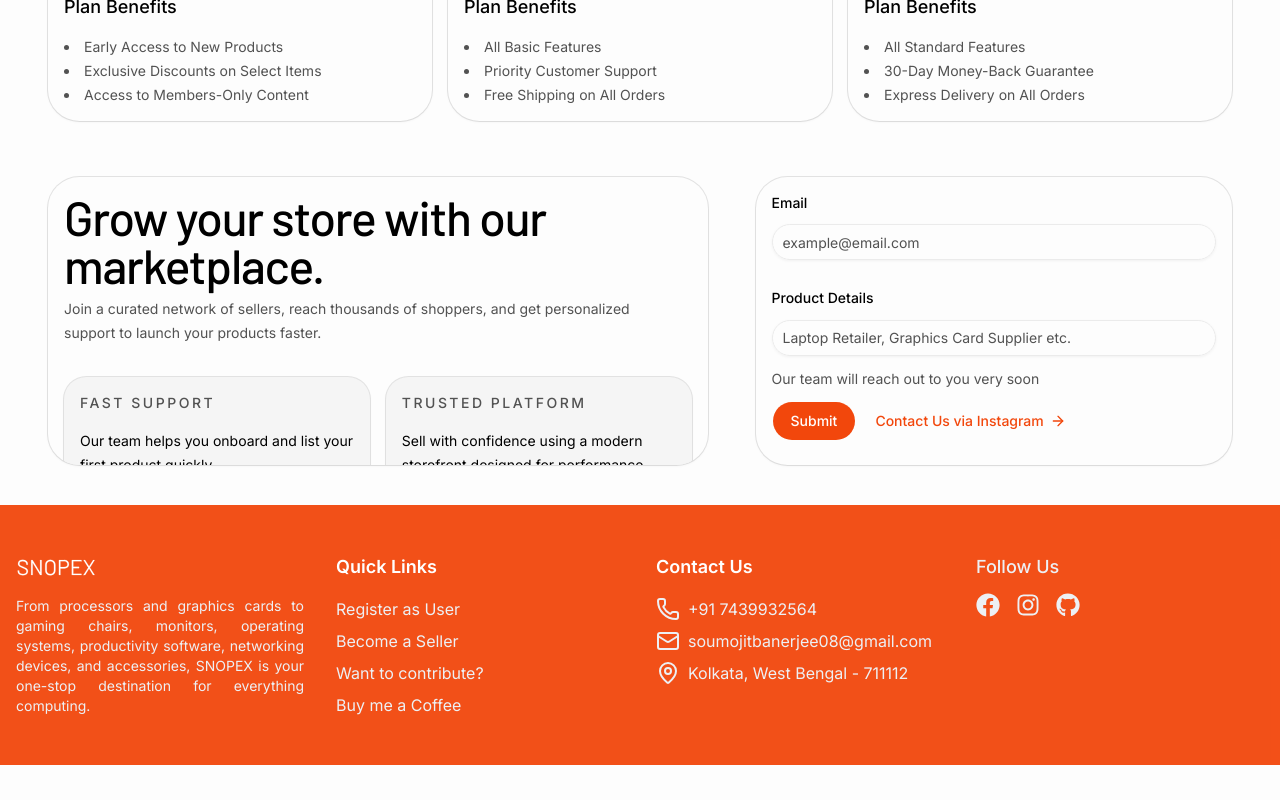
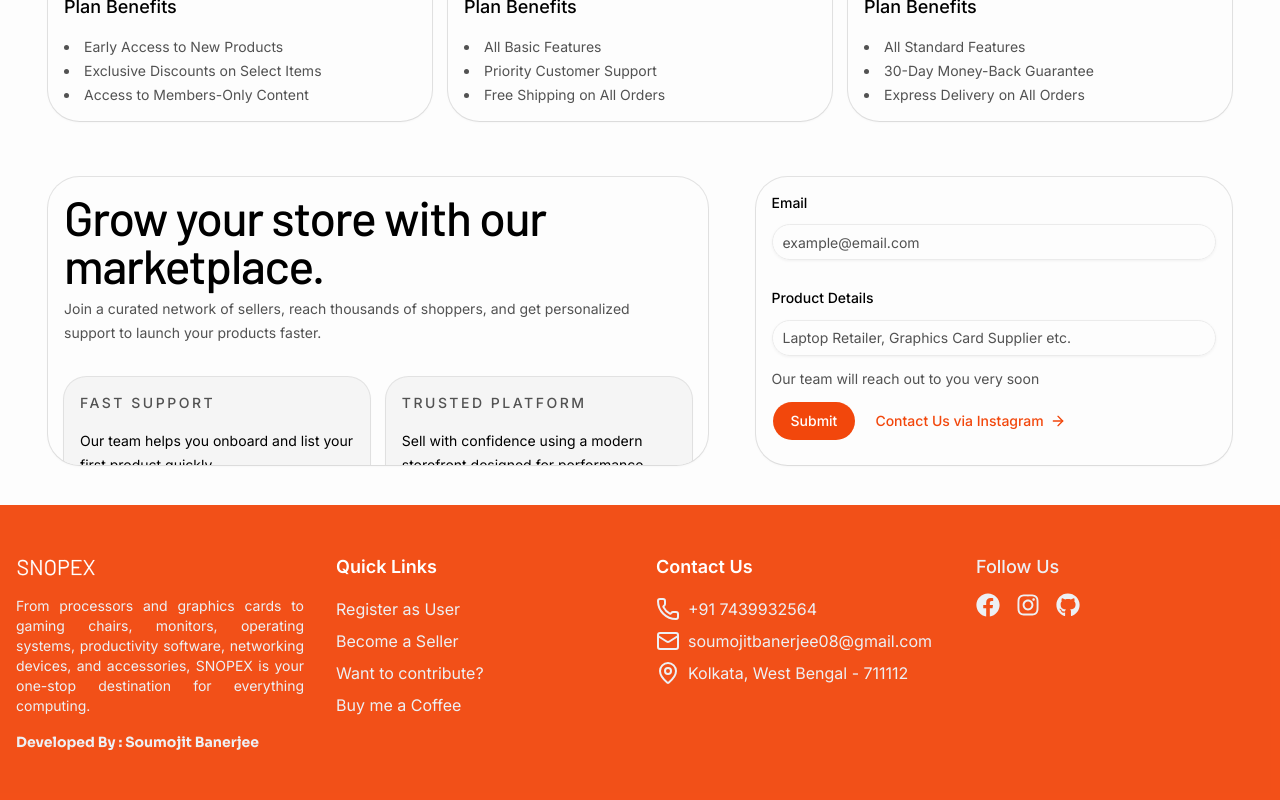
Before and after one commit to Soumojit08/ecom-frontend, a React (Vite) app: page / in a window 1280 px wide. Shown: the part 2764-3564 px from the top of the page. Before the commit the page ends 3529 px from the top, so only its background shows below. Built offline with nearby package versions, Linux system fonts and the light colour scheme; the HTML template or start-up script is replaced by a standard one.

Commit message:
Add developer

```diff
--- a/src/components/Footer.jsx
+++ b/src/components/Footer.jsx
@@ -19,6 +19,9 @@
               accessories, SNOPEX is your one-stop destination for everything
               computing.
             </p>
+            <h6 className="text-sm mt-4 font-bold font-sora">
+              Developed By : Soumojit Banerjee
+            </h6>
           </div>
 
           {/* Quick Links */}
```
